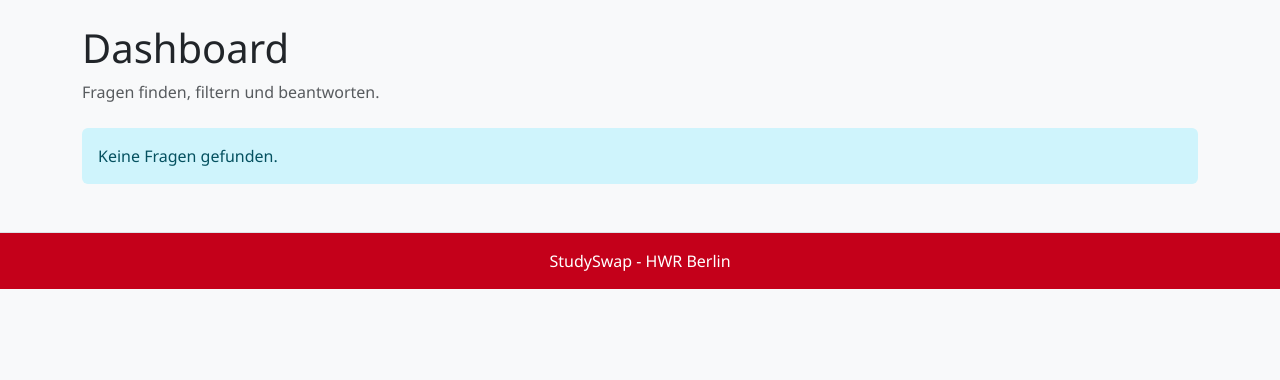
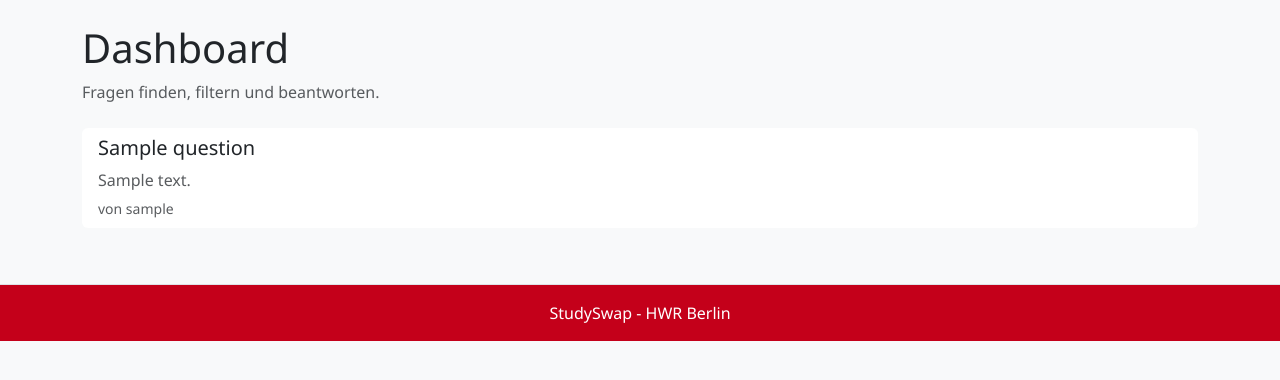
Before and after one commit to AkayHWR/fswd-app-webpioniere, a Flask app: template templates/dashboard.html in a window 1280 px wide. Shown: the part 62-442 px from the top of the page. Run offline with Flask 3, Linux system fonts and the light colour scheme; the template is opened without the code that fills it: most values are stand-ins (such as "Sample title", 1, 10 or a date in 2020).

Commit message:
feat: add questions to dashboard

```diff
--- a/app.py
+++ b/app.py
@@ -85,4 +85,14 @@ def leaderboard():
 
 @app.route('/dashboard')
 def dashboard():
-    return render_template('dashboard.html')
+    con = db.get_db_con()
+    questions = con.execute(
+        '''
+        SELECT q.*, u.first_name || ' ' || u.last_name AS username
+        FROM question q
+        JOIN user u ON q.user_id = u.id
+        ORDER BY q.id DESC
+        '''
+    ).fetchall()
+
+    return render_template('dashboard.html', questions=questions)
--- a/static/css/style.css
+++ b/static/css/style.css
@@ -34,3 +34,11 @@ footer {
     margin-top: auto;
     border-top: 1px solid #dee2e6;
 }
+
+.list-group-item {
+    border: none;
+}
+
+.list-group-item:hover {
+    background-color: #f8f9fa;
+}
--- a/templates/dashboard.html
+++ b/templates/dashboard.html
@@ -10,5 +10,17 @@
     </div>
 </div>
 
-<div class="alert alert-info">Keine Fragen gefunden.</div>
+{% if questions %}
+    <div class="list-group">
+        {% for question in questions %}
+            <div class="list-group-item mb-2">
+                <h5>{{ question.title }}</h5>
+                <p class="text-muted mb-1">{{ question.description[:160] }}</p>
+                <small class="text-muted">von {{ question.username }}</small>
+            </div>
+        {% endfor %}
+    </div>
+{% else %}
+    <div class="alert alert-info">Keine Fragen gefunden.</div>
+{% endif %}
 {% endblock %}
```
